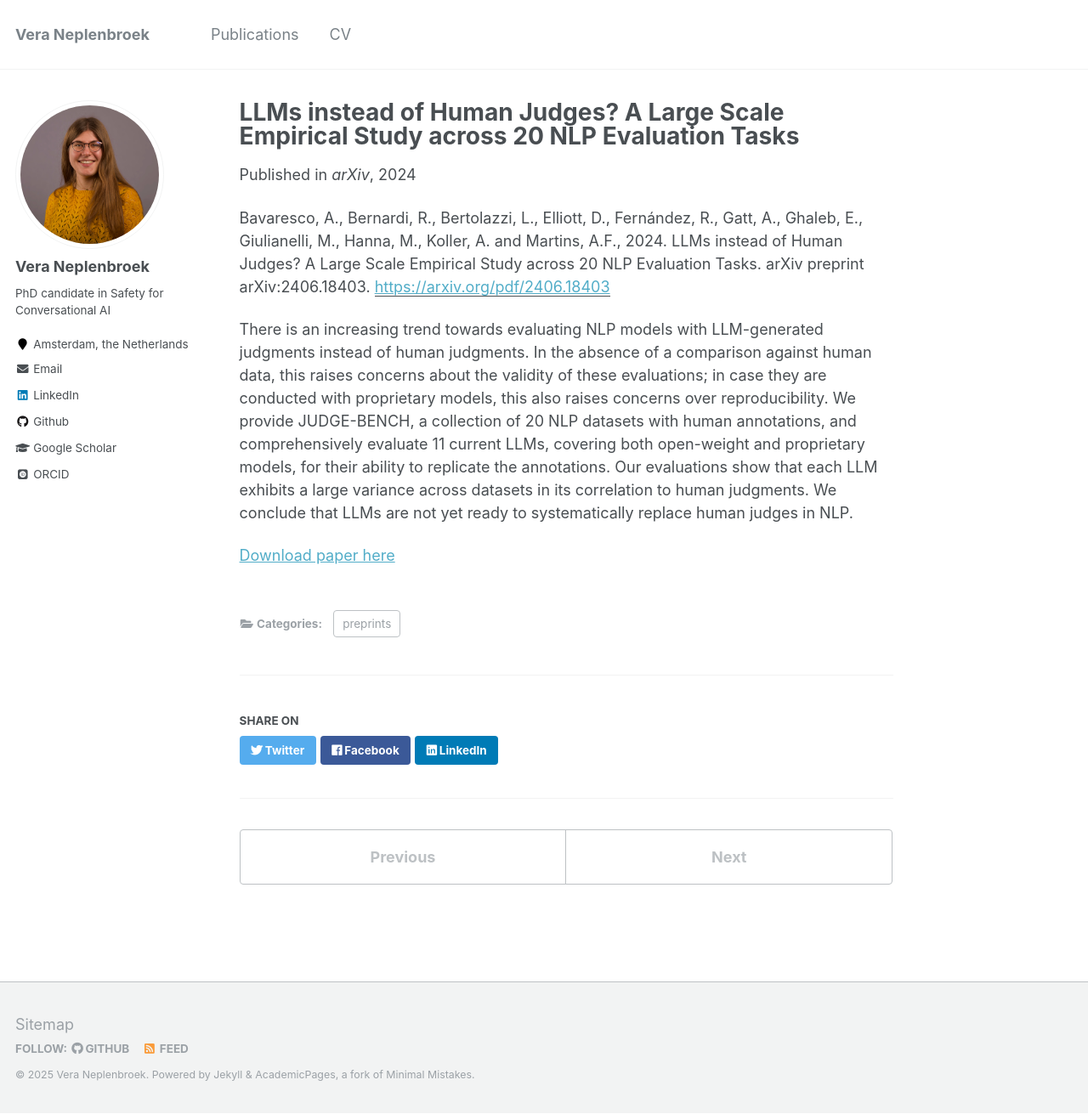
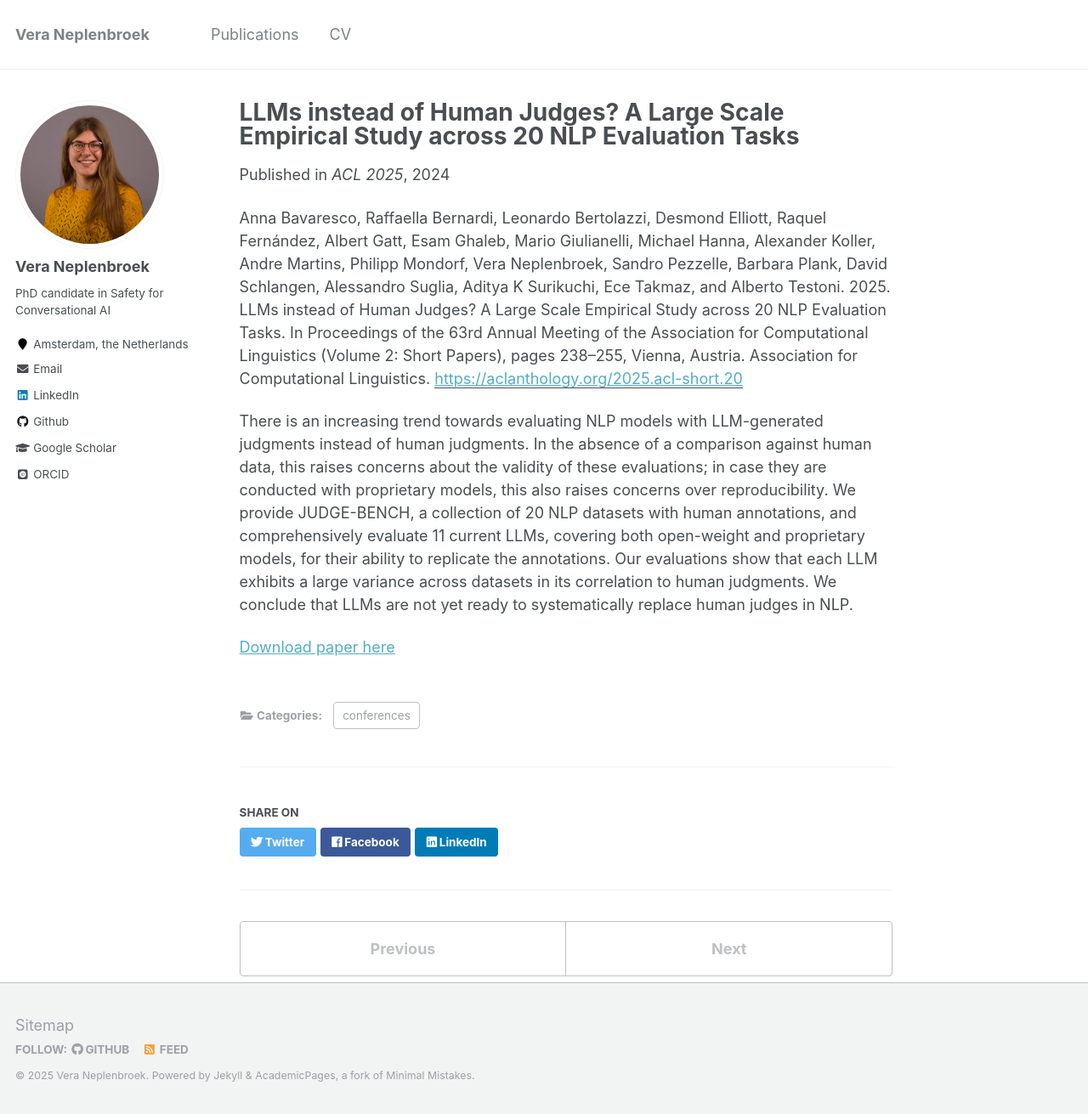
Before and after one commit to Veranep/Veranep.github.io, a Jekyll site: the page built from _publications/2024-06-26-judge.md, in a window 1280 px wide and 1311 px high. Shown: the whole window at 85% size. Built offline with Jekyll 4.4.1, drawn with Linux system fonts in a browser that asks for light colours; some web fonts are replaced.

Commit message:
Update 2024-06-26-judge.md

```diff
--- a/_publications/2024-06-26-judge.md
+++ b/_publications/2024-06-26-judge.md
@@ -1,13 +1,13 @@
 ---
 title: "LLMs instead of Human Judges? A Large Scale Empirical Study across 20 NLP Evaluation Tasks"
 collection: publications
-category: preprints
+category: conferences
 permalink: /publication/2024-06-26-judge
 excerpt: 'We provide JUDGE-BENCH, a collection of 20 NLP datasets with human annotations, and comprehensively evaluate 11 current LLMs, covering both open-weight and proprietary models, for their ability to replicate the annotations. Our evaluations show that each LLM exhibits a large variance across datasets in its correlation to human judgments. We conclude that LLMs are not yet ready to systematically replace human judges in NLP.'
 date: 2024-06-26
-venue: 'arXiv'
-paperurl: 'https://arxiv.org/pdf/2406.18403'
-citation: "Bavaresco, A., Bernardi, R., Bertolazzi, L., Elliott, D., Fernández, R., Gatt, A., Ghaleb, E., Giulianelli, M., Hanna, M., Koller, A. and Martins, A.F., 2024. LLMs instead of Human Judges? A Large Scale Empirical Study across 20 NLP Evaluation Tasks. arXiv preprint arXiv:2406.18403."
+venue: 'ACL 2025'
+paperurl: 'https://aclanthology.org/2025.acl-short.20'
+citation: "Anna Bavaresco, Raffaella Bernardi, Leonardo Bertolazzi, Desmond Elliott, Raquel Fernández, Albert Gatt, Esam Ghaleb, Mario Giulianelli, Michael Hanna, Alexander Koller, Andre Martins, Philipp Mondorf, Vera Neplenbroek, Sandro Pezzelle, Barbara Plank, David Schlangen, Alessandro Suglia, Aditya K Surikuchi, Ece Takmaz, and Alberto Testoni. 2025. LLMs instead of Human Judges? A Large Scale Empirical Study across 20 NLP Evaluation Tasks. In Proceedings of the 63rd Annual Meeting of the Association for Computational Linguistics (Volume 2: Short Papers), pages 238–255, Vienna, Austria. Association for Computational Linguistics."
 ---
 There is an increasing trend towards evaluating NLP models with LLM-generated judgments instead of human judgments. In the absence of a comparison against human data, this raises concerns about the validity of these evaluations; in case they are conducted with proprietary models, this also raises concerns over reproducibility. We provide JUDGE-BENCH, a collection of 20 NLP datasets with human annotations, and comprehensively evaluate 11 current LLMs, covering both open-weight and proprietary models, for their ability to replicate the annotations. Our evaluations show that each LLM exhibits a large variance across datasets in its correlation to human judgments. We conclude that LLMs are not yet ready to systematically replace human judges in NLP.
 
```
